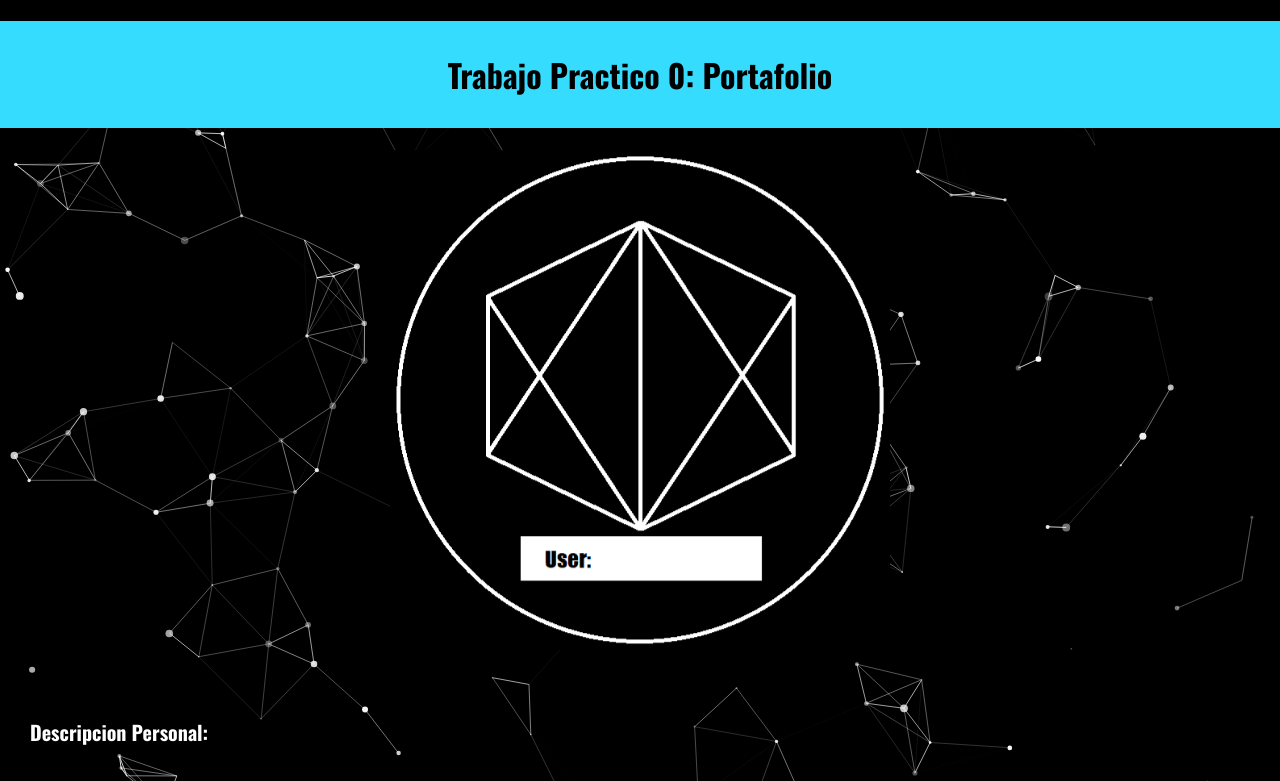
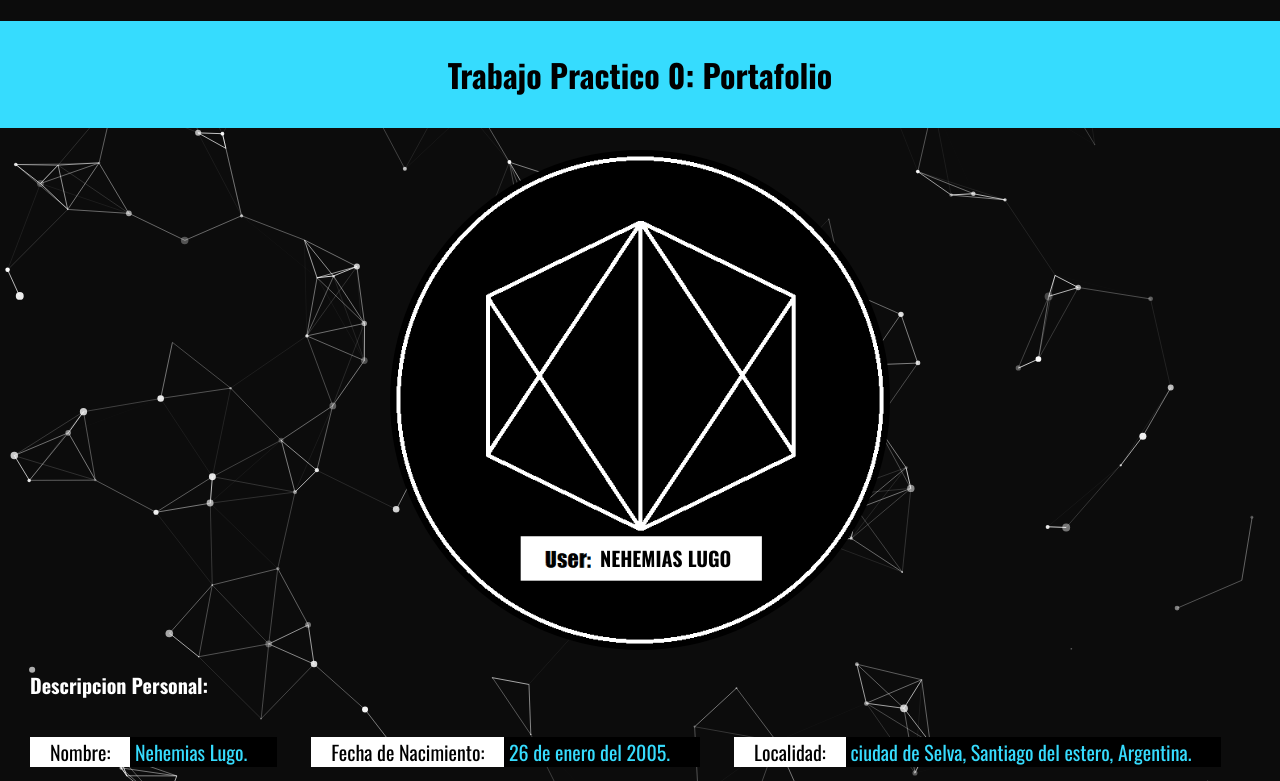
Before and after one commit to GigaPikachu/Porfolio, a plain HTML site: page index.html in a window 1280 px wide. Shown: the top 781 px of the page. Drawn offline with nearby package versions, Linux system fonts and the light colour scheme; animation ran at ten frames a second.

Commit message:
Update style.css
Cambié el color de fondo a un gris oscuro, le di bordes al logo para que sea un círculo, desactive el fondo transparente de las particulas

```diff
--- a/assets/css/style.css
+++ b/assets/css/style.css
@@ -1,5 +1,5 @@
 body{
-    background: #000000;
+    background: rgb(12, 12, 12);
     background-size: cover;
     background-attachment: fixed;
     margin: 0;
@@ -10,7 +10,7 @@ body{
     width: 100%;
     height: 100%;
     position: fixed;
-    background:rgba(0, 0, 0, 0.7);
+    background:rgba(0, 0, 0, 0.0);
 }
 
 h1 {
@@ -51,6 +51,22 @@ p {
     position: relative;
 }
 
-img, iframe {
+iframe {
     position: relative;
 }
+
+img {
+    border-radius: 100%;
+    position: relative;
+}
+
+.contenedor {
+    position: relative;
+    width: 500px;
+    margin: 0 auto; /* Centrar horizontalmente */
+}
+
+.usuario {
+    position: absolute; top: 377px; left: 180px;
+    font-size: 12px;
+}
```
